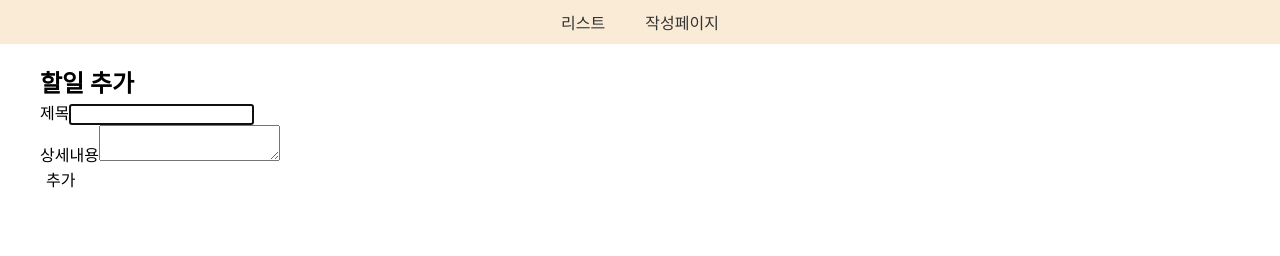
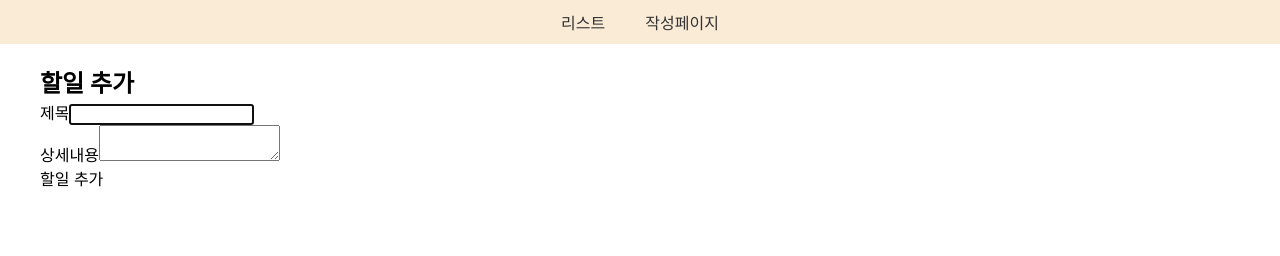
Before and after one commit to Ferarosa/todo-wally-wally, a React (Create React App) app: page /form in a window 1280 px wide. Shown: the top 256 px of the page. Built offline with nearby package versions, Linux system fonts and the light colour scheme.

Commit message:
add: 할일 작성 폼 컴포넌트에 type props 값 추가

```diff
--- a/src/assets/scss/base/default.scss
+++ b/src/assets/scss/base/default.scss
@@ -21,6 +21,7 @@ input, textarea {
 button {
   background-color: transparent;
   border: none;
+  padding: 0;
   outline: none;
   font-size: inherit;
   cursor: pointer;
--- a/src/components/TodoForm/TodoForm.js
+++ b/src/components/TodoForm/TodoForm.js
@@ -25,7 +25,7 @@ class TodoForm extends Component {
   }
 
   render() {
-    const { title, contents, onSubmitTodo } = this.props;
+    const { type, title, contents, onSubmitTodo } = this.props;
 
     return (
       <form className="todo-form" onSubmit={onSubmitTodo}>
@@ -37,7 +37,7 @@ class TodoForm extends Component {
           <label htmlFor="contents">상세내용</label>
           <textarea id="contents" value={contents} onChange={this.onChangeContents} />
         </article>
-        <button type="submit">추가</button>
+        <button type="submit">할일 {type === 'add' ? '추가' : '수정'}</button>
       </form>
     );
   }
--- a/src/pages/FormPage.js
+++ b/src/pages/FormPage.js
@@ -86,6 +86,7 @@ class FormPage extends Component {
       <section className="todo-form-page">
         <h2>할일 {type === 'add' ? '추가' : '수정'}</h2>
         <TodoForm
+          type={type}
           title={title}
           contents={contents}
           onChangeTitle={this.onChangeTitle}
```
